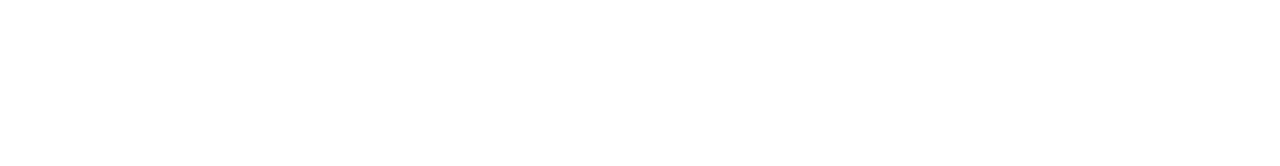
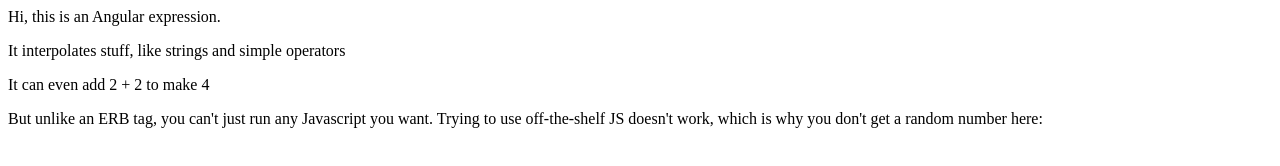
Before and after one commit to 99z/angular-practice, a plain HTML site: page index.html in a window 1280 px wide. Drawn offline with nearby package versions, Linux system fonts and the light colour scheme.

Commit message:
expressions

```diff
--- a/index.html
+++ b/index.html
@@ -9,5 +9,12 @@
 </head>
 
 <body>
+
+  <p>Hi, this is an {{ "Angular expression" }}.</p>
+  <p>It interpolates stuff, like {{ "strings" + " and simple operators" }}</p>
+  <p>It can even add 2 + 2 to make {{ 2 + 2 }}</p>
+  <p>But unlike an ERB tag, you can't just run any Javascript you want.
+     Trying to use off-the-shelf JS doesn't work, which is why you don't
+     get a random number here: {{ Math.rand() }}</p>
 </body>
 </html>
```
